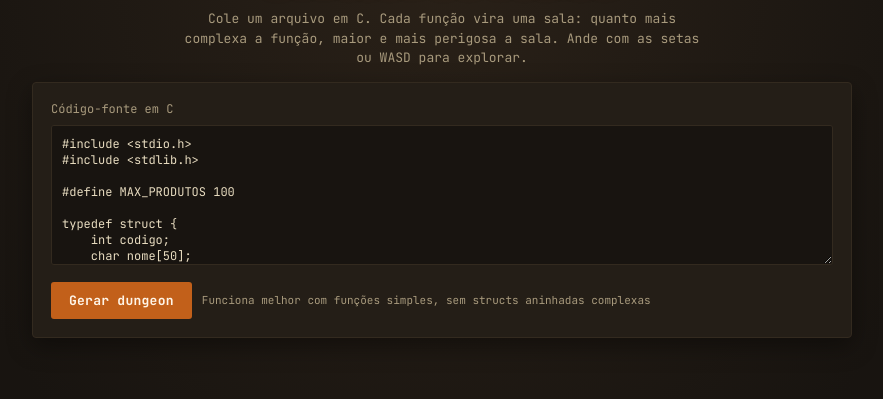
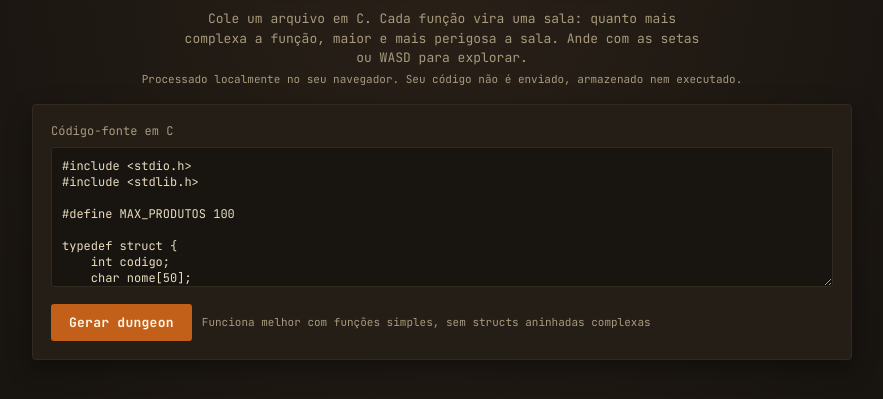
Before and after one commit to murilo-mg/dungeon-do-codigo, a website with bundled scripts: page index.html in a window 1280 px wide. Shown: the part 59-458 px from the top of the page, without its empty margins (198-1081 px from the left). Built offline with nearby package versions, Linux system fonts and the light colour scheme.

Commit message:
feat: informa processamento local do codigo

```diff
--- a/css/estilo.css
+++ b/css/estilo.css
@@ -196,6 +196,13 @@ canvas {
   color: var(--pergaminho);
 }
 
+.dica-privacidade {
+  margin-top: -10px;
+  margin-bottom: 18px;
+  text-align: center;
+  max-width: 620px;
+}
+
 pre {
   background: var(--pedra-escura);
   padding: 10px;
--- a/index.html
+++ b/index.html
@@ -11,7 +11,9 @@
 
 <h1>Dungeon do Código</h1>
 <p class="subtitulo">Cole um arquivo em C. Cada função vira uma sala: quanto mais complexa a função, maior e mais perigosa a sala. Ande com as setas ou WASD para explorar.</p>
-
+<p class="dica dica-privacidade">
+  Processado localmente no seu navegador. Seu código não é enviado, armazenado nem executado.
+</p>
 <div class="painel configuracao" id="painel-configuracao">
   <label for="entrada-codigo">Código-fonte em C</label>
   <textarea id="entrada-codigo"></textarea>
```
